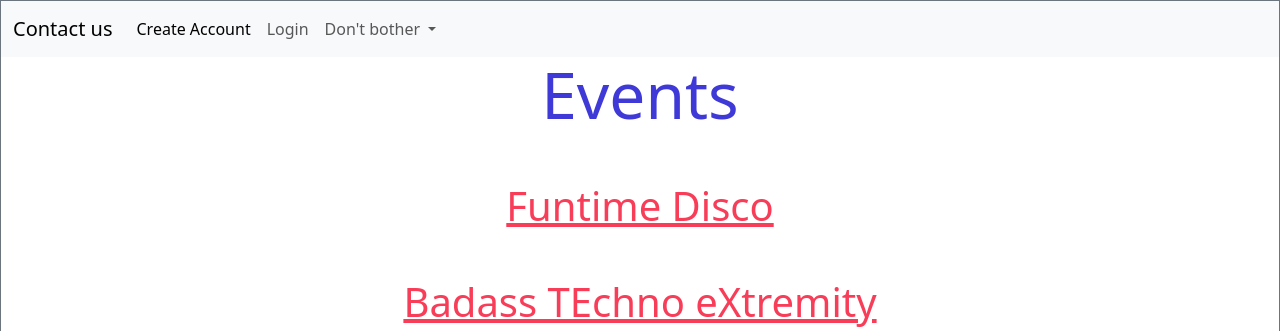
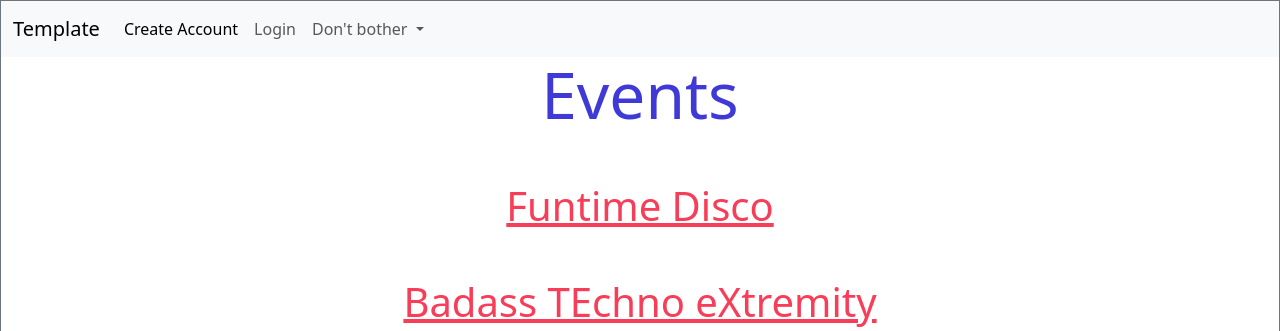
Before and after one commit to tnewnhamcode/Event-booker1, a Django app: page / in a window 1280 px wide. Shown: the top 331 px of the page. Run offline with Django 5.2, Linux system fonts and the light colour scheme; some libraries are stand-ins or nearby versions.

Commit message:
Update home.html

```diff
--- a/posts/templates/posts/home.html
+++ b/posts/templates/posts/home.html
@@ -11,7 +11,7 @@
     <body class="border border-primary border-secondary border-left">
         <nav class="navbar navbar-expand-lg navbar-light bg-light jomomma">
             <div class="container-fluid" >
-              <a class="navbar-brand" href="#">Contact us</a>
+              <a class="navbar-brand" href="#">Template</a>
               <button class="navbar-toggler" type="button" data-bs-toggle="collapse" data-bs-target="#navbarSupportedContent" aria-controls="navbarSupportedContent" aria-expanded="false" aria-label="Toggle navigation">
                 <span class="navbar-toggler-icon"></span>
               </button>
```
